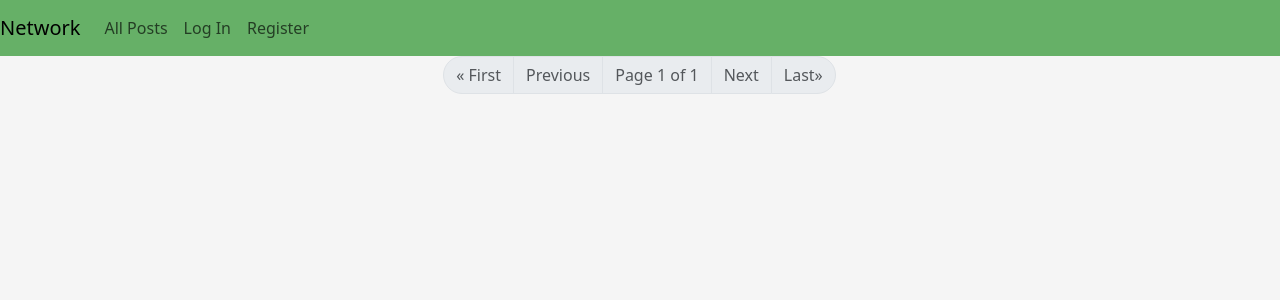
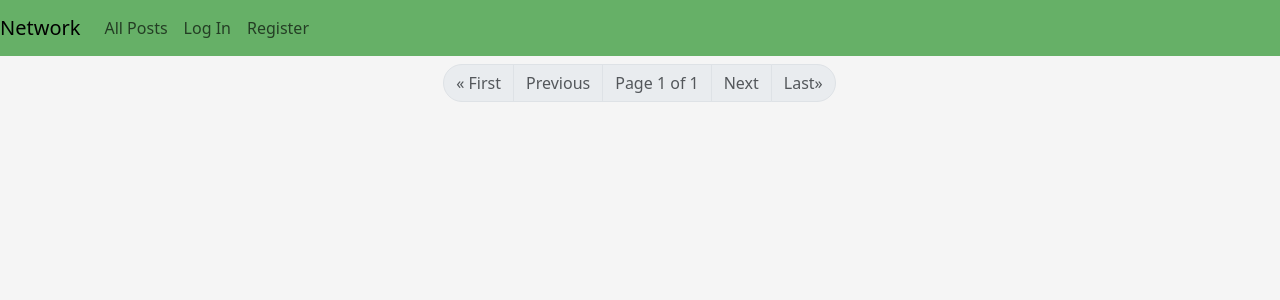
Before and after one commit to NearBee/Js-Network, a Django app: page / in a window 1280 px wide. Shown: the top 300 px of the page. Run offline with Django 3.2, Linux system fonts and the light colour scheme; data that the repository does not hold is empty.

Commit message:
added a small top padding for the sticky navbar

```diff
--- a/network/templates/network/following.html
+++ b/network/templates/network/following.html
@@ -8,7 +8,7 @@
 
 {% if request.user == user %}
 
-<div class="container">
+<div class="container pt-2">
     <div class="row justify-content-center">
         <div class="col-7">
             {% for post in posts|dictsortreversed:'created_at' %}
--- a/network/templates/network/index.html
+++ b/network/templates/network/index.html
@@ -3,7 +3,7 @@
 {% load tz %}
 
 {% block body %}
-<div class="container">
+<div class="container pt-2">
     <div class="row justify-content-center">
         <div class="col-7">
             {% for post in posts|dictsortreversed:'created_at' %}
--- a/network/templates/network/profile.html
+++ b/network/templates/network/profile.html
@@ -8,7 +8,7 @@
 {% block title %}{{ username }}'s Profile{% endblock %}
 
 {% block body %}
-<div class="container">
+<div class="container pt-2">
     <div class="row justify-content-center text-center my-5">
         <div class="col-auto text-center">
             Welcome to {{ username }}'s Profile!
```
